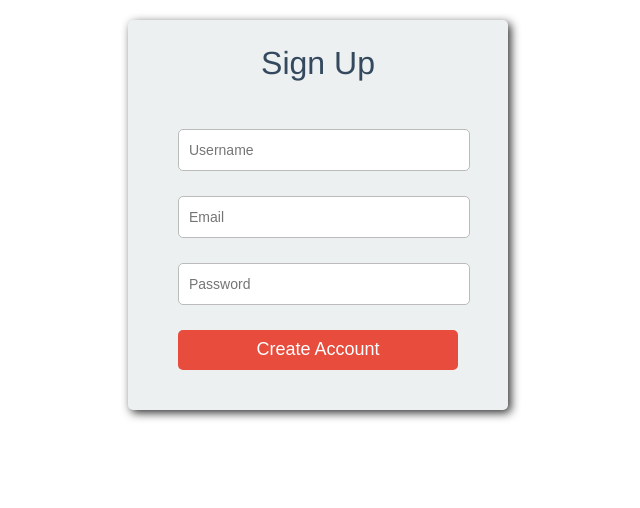
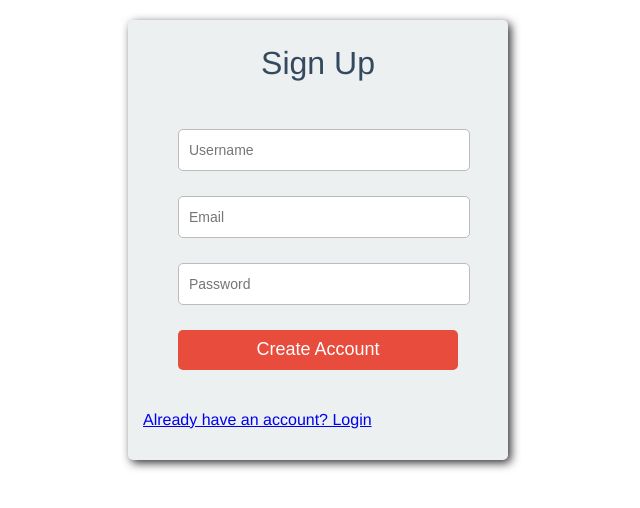
Before and after one commit to JohnMwendwa/node-react-task-manager, a React (Create React App) app in the folder client/: page / in a window 1280 px wide. Shown: the top 508 px of the page, without its empty margins (322-962 px from the left). Built offline with nearby package versions, Linux system fonts and the light colour scheme.

Commit message:
add link to login form for a user who already has an account

```diff
--- a/client/src/components/Signup.js
+++ b/client/src/components/Signup.js
@@ -1,5 +1,5 @@
 import React,{useState} from 'react'
-import { useNavigate } from 'react-router-dom';
+import { useNavigate,Link } from 'react-router-dom';
 import './css/Signup.css'
 
 function Signup() {
@@ -63,6 +63,9 @@ function Signup() {
 
         <button className='Signup__button'>Create Account</button>
       </form>
+      <Link to='/login'>
+        <p>Already have an account? Login</p>
+        </Link>
       </div>
      </div>
     )
```
